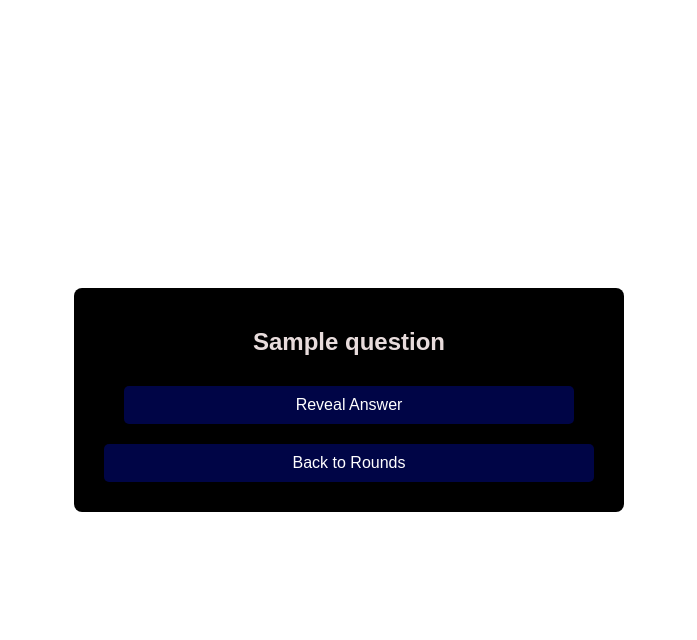
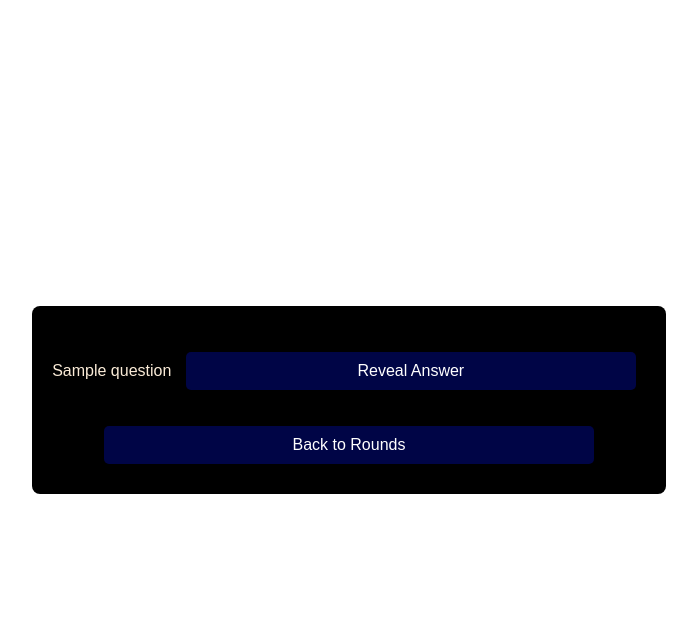
Before and after one commit to Lonesoldier230/JS_Quiz_Contest, a Django app: template sxj_quiz/front_end/template/round1.html in a window 1280 px wide. Shown: the top 640 px of the page, without its empty margins (291-988 px from the left). Run offline with Django 5.2, Linux system fonts and the light colour scheme; the template is opened without the code that fills it: most values are stand-ins (such as "Sample title", 1, 10 or a date in 2020).

Commit message:
sdjbakjdb

```diff
--- a/sxj_quiz/front_end/template/index.html
+++ b/sxj_quiz/front_end/template/index.html
@@ -13,6 +13,7 @@
     <div class="container">
         <h1>Welcome to the Joint School Quiz Contest</h1><h2 style="color:bisque;">Thursday, August 15, 2024</h2><br><br>
         <a href="{% url "round:main" %}" class="button">Start Joint School Quiz Contest</a>
+        <a href="{% url "rules" %}" class="button">Rules</a>
         <a href="{% url "index" %}admin/" class="button">Admin Login </a>
     </div>
 </body>
--- a/sxj_quiz/front_end/template/round1.html
+++ b/sxj_quiz/front_end/template/round1.html
@@ -16,9 +16,9 @@
 </head>
 <body class="body">
     <div class="container">
-        <h2>{{ question}}</h2>
+        <p id="question" style="font-size: 45; color:antiquewhite">{{ question}}</h2>
         <button class="button" id="reveal_answer" disabled>Reveal Answer</button>
-        <p id="answer" class="hidden" style="font-size: 36; color:antiquewhite">{{answer}}</p>
+        <p id="answer" class="hidden" style="font-size: 45; color:antiquewhite">{{answer}}</p>
                 <a href="{% url "round:main"%}" class="button">Back to Rounds</a>
     </div>
     <div class="bottom-right-container">
--- a/sxj_quiz/front_end/template/rules.html
+++ b/sxj_quiz/front_end/template/rules.html
@@ -16,7 +16,6 @@
                 <li><h1>{{i}}</h1></li>
             {% endfor %}
         </ol>
-        <a href="{% url "round:main"%}" class="button">Start Round {{round}}</a>
         <a href="{% url "round:main"%}" class="button">Back to Rounds</a>
     </div>
 </body>
```
Also changed, not shown: sxj_quiz/front_end/template/rounds.html (+6 -6 lines).
